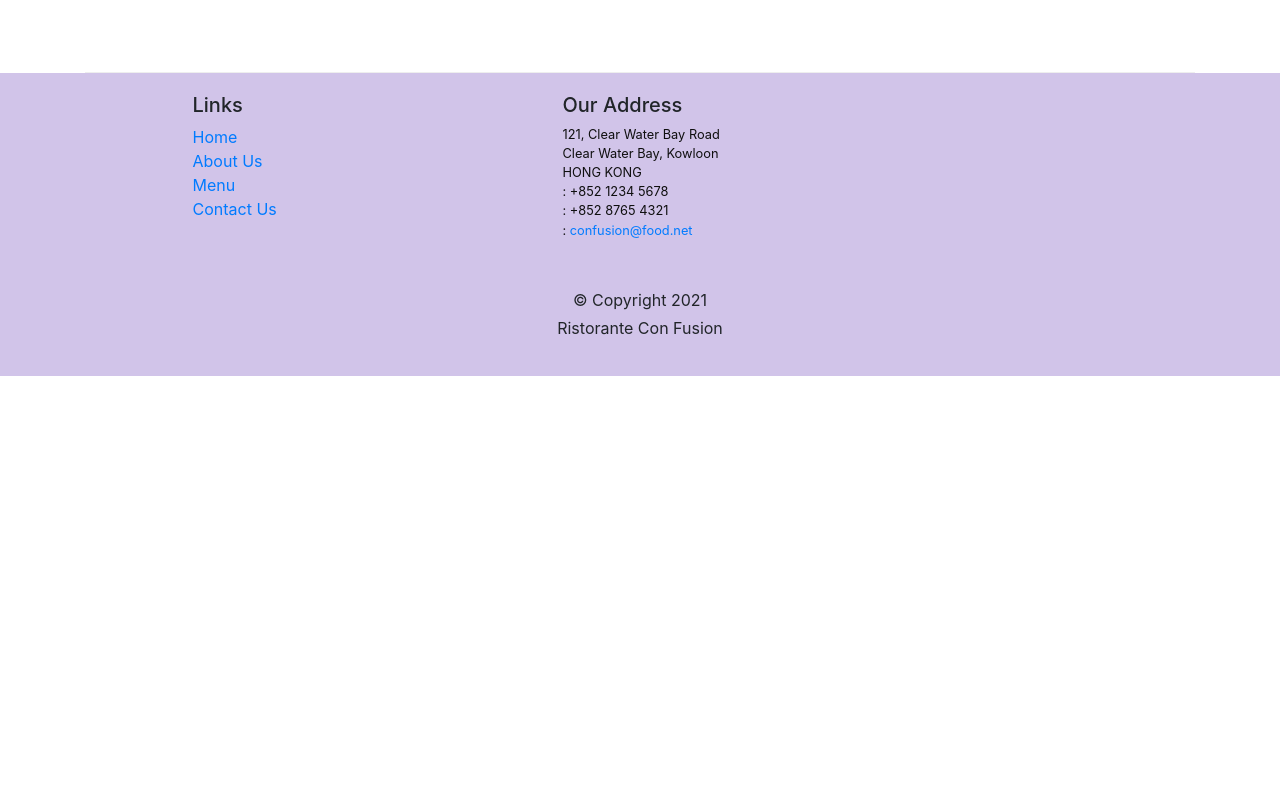
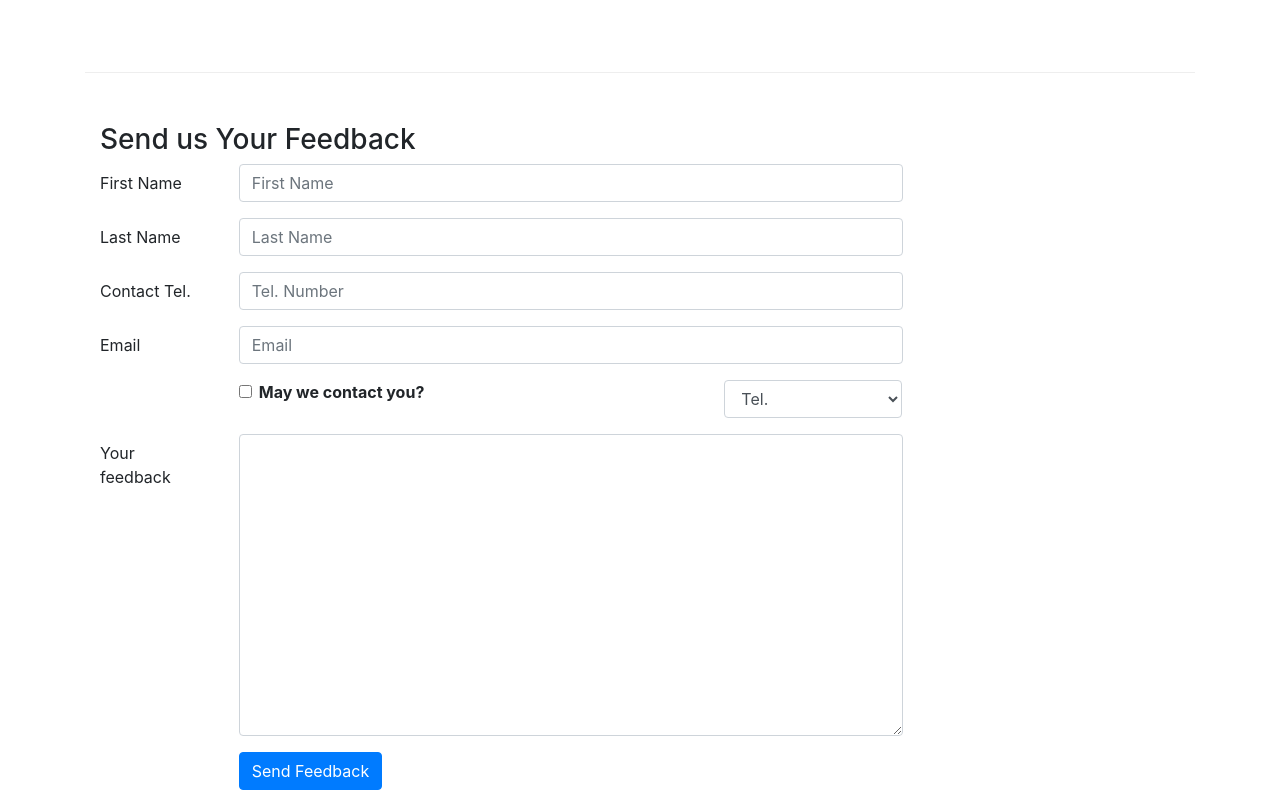
Before and after one commit to oleksii-ponomarov/confusion, a React (Create React App) app: page /contactus in a window 1280 px wide. Shown: the part 809-1601 px from the top of the page. Before the commit the page ends 1185 px from the top, so only its background shows below. Built offline with nearby package versions, Linux system fonts and the light colour scheme; the HTML template or start-up script is replaced by a standard one.

Commit message:
Controlled Forms

```diff
--- a/src/components/ContactComponent.js
+++ b/src/components/ContactComponent.js
@@ -1,8 +1,50 @@
 import React from "react";
-import { Breadcrumb, BreadcrumbItem } from 'reactstrap';
-import { Link } from 'react-router-dom';
+import {
+  Breadcrumb,
+  BreadcrumbItem,
+  Button,
+  Form,
+  FormGroup,
+  Label,
+  Input,
+  Col,
+} from "reactstrap";
+import { Link } from "react-router-dom";
 
-function Contact(props) {
+class Contact extends React.Component {
+  constructor(props) {
+    super(props);
+
+    this.state = {
+      firstname: '',
+      lastname: '',
+      telnum: '',
+      email: '',
+      agree: false,
+      contactType: 'Tel.',
+      message: ''
+    }
+
+    this.handleSubmit = this.handleSubmit.bind(this);
+    this.handleInputChange = this.handleInputChange.bind(this);
+  }
+
+  handleInputChange(event) {
+    const target = event.target;
+    const value = target.type === "checkbox" ? target.checked : target.value;
+    const name = target.name;
+    this.setState({ [name]: value });
+  }
+
+  handleSubmit(event) {
+    event.preventDefault();
+    const result = "Current State is: " + JSON.stringify(this.state);
+    console.log(result);
+    alert(result);
+  }
+
+
+  render() {
     return (
       <div className="container">
         <div className="row">
@@ -10,9 +52,7 @@
             <BreadcrumbItem>
               <Link to="/home">Home</Link>
             </BreadcrumbItem>
-          <BreadcrumbItem active>
-            Contact Us
-          </BreadcrumbItem>
+            <BreadcrumbItem active>Contact Us</BreadcrumbItem>
           </Breadcrumb>
           <div className="col-12">
             <h3>Contact Us</h3>
@@ -65,8 +105,126 @@
             </div>
           </div>
         </div>
+        <div className="row row-content">
+          <div className="col-12">
+            <h3>Send us Your Feedback</h3>
+          </div>
+          <div className="col-12 col-md-9">
+            <Form onSubmit={this.handleSubmit}>
+              <FormGroup row>
+                <Label htmlFor="firstname" md={2}>
+                  First Name
+                </Label>
+                <Col md={10}>
+                  <Input
+                    type="text"
+                    id="firstname"
+                    name="firstname"
+                    placeholder="First Name"
+                    value={this.state.firstname}
+                    onChange={this.handleInputChange}
+                  />
+                </Col>
+              </FormGroup>
+              <FormGroup row>
+                <Label htmlFor="lasttname" md={2}>
+                  Last Name
+                </Label>
+                <Col md={10}>
+                  <Input
+                    type="text"
+                    id="lastname"
+                    name="lastname"
+                    placeholder="Last Name"
+                    value={this.state.lastname}
+                    onChange={this.handleInputChange}
+                  />
+                </Col>
+              </FormGroup>
+              <FormGroup row>
+                <Label htmlFor="telnum" md={2}>
+                  Contact Tel.
+                </Label>
+                <Col md={10}>
+                  <Input
+                    type="tel"
+                    id="telnum"
+                    name="telnum"
+                    placeholder="Tel. Number"
+                    value={this.state.telnum}
+                    onChange={this.handleInputChange}
+                  />
+                </Col>
+              </FormGroup>
+              <FormGroup row>
+                <Label htmlFor="email" md={2}>
+                  Email
+                </Label>
+                <Col md={10}>
+                  <Input
+                    type="email"
+                    id="email"
+                    name="email"
+                    placeholder="Email"
+                    value={this.state.email}
+                    onChange={this.handleInputChange}
+                  />
+                </Col>
+              </FormGroup>
+              <FormGroup row>
+                <Col md={{ size: 6, offset: 2 }}>
+                  <FormGroup check>
+                    <Label check>
+                      <Input
+                        type="checkbox"
+                        name="agree"
+                        checked={this.state.agree}
+                        onChange={this.handleInputChange}
+                      />{' '}
+                      <strong>May we contact you?</strong>
+                    </Label>
+                  </FormGroup>
+                </Col>
+                <Col md={{ size: 3, offset: 1 }}>
+                  <Input
+                    type="select"
+                    name="contactType"
+                    value={this.state.contactType}
+                    onChange={this.handleInputChange}
+                  >
+                    <option>Tel.</option>
+                    <option>Email</option>
+                  </Input>
+                </Col>
+              </FormGroup>
+              <FormGroup row>
+                <Label htmlFor="message" md={2}>
+                  Your feedback
+                </Label>
+                <Col md={10}>
+                  <Input
+                    type="textarea"
+                    id="message"
+                    name="message"
+                    rows="12"
+                    value={this.state.message}
+                    onChange={this.handleInputChange}
+                  />
+                </Col>
+              </FormGroup>
+              <FormGroup row>
+                <Col md={{ size: 10, offset: 2 }}>
+                  <Button type="submit" color="primary">
+                    Send Feedback
+                  </Button>
+                </Col>
+              </FormGroup>
+            </Form>
+          </div>
+        </div>
       </div>
     );
   }
+}
 
 export default Contact;
```
Lines whose indentation alone changed are shown as unchanged.
